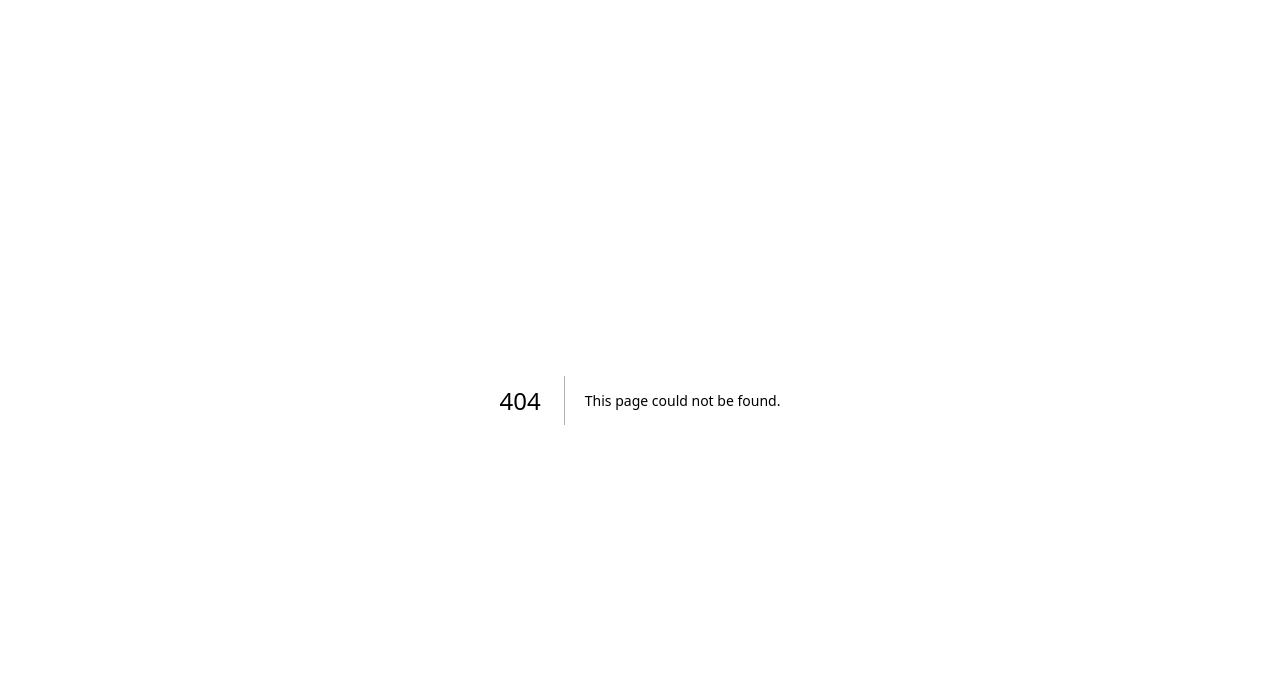
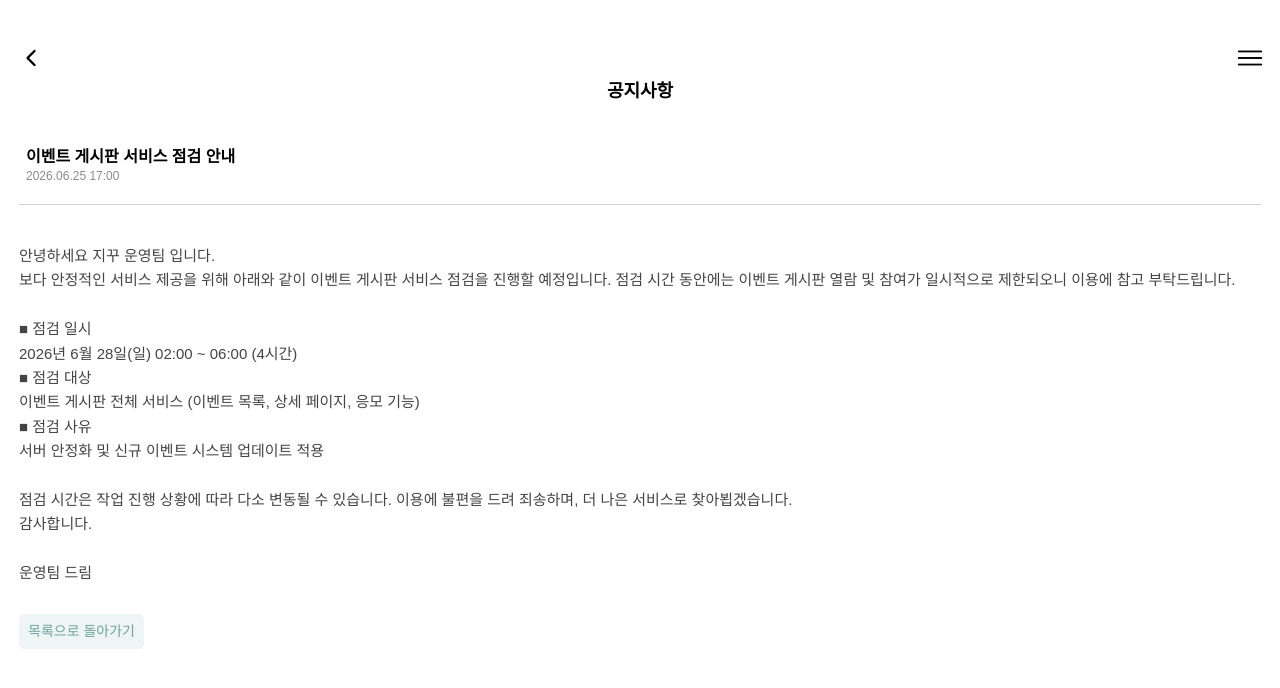
Before and after one commit to nuyh-99/ji-kku-frontend, a Next.js app in the folder frontend/: page /notices/1 in a window 1280 px wide. Before the commit this address had no page. Shown: the top 688 px of the page. Built offline with nearby package versions, Linux system fonts and the light colour scheme.

Commit message:
feat: 공지사항 상세 페이지 구현 및 동적 라우팅 연결

```diff
--- /dev/null
+++ b/frontend/src/app/notices/[id]/page.tsx
@@ -0,0 +1,11 @@
+// frontend/src/app/notices/[id]/page.tsx
+import { SpecificNotice } from '@/features/notice/components/SpecificNotice';
+
+export default async function SpecificNoticePage({
+                                                     params,
+                                                 }: {
+    params: Promise<{ id: string }>;
+}) {
+    const { id } = await params;
+    return <SpecificNotice id={id} />;
+}
--- /dev/null
+++ b/frontend/src/features/notice/components/SpecificNotice.tsx
@@ -0,0 +1,149 @@
+// frontend/src/features/notice/components/SpecificNotice.tsx
+'use client';
+
+import { useRouter } from 'next/navigation';
+
+interface NoticeDetail {
+    id: string;
+    title: string;
+    date: string;
+    body: string;
+}
+
+const noticeDetails: NoticeDetail[] = [
+    {
+        id: '1',
+        title: '이벤트 게시판 서비스 점검 안내',
+        date: '2026.06.25 17:00',
+        body: `안녕하세요 지꾸 운영팀 입니다.
+보다 안정적인 서비스 제공을 위해 아래와 같이 이벤트 게시판 서비스 점검을 진행할 예정입니다. 점검 시간 동안에는 이벤트 게시판 열람 및 참여가 일시적으로 제한되오니 이용에 참고 부탁드립니다.
+
+■ 점검 일시
+2026년 6월 28일(일) 02:00 ~ 06:00 (4시간)
+■ 점검 대상
+이벤트 게시판 전체 서비스 (이벤트 목록, 상세 페이지, 응모 기능)
+■ 점검 사유
+서버 안정화 및 신규 이벤트 시스템 업데이트 적용
+
+점검 시간은 작업 진행 상황에 따라 다소 변동될 수 있습니다. 이용에 불편을 드려 죄송하며, 더 나은 서비스로 찾아뵙겠습니다.
+감사합니다.
+
+운영팀 드림`,
+    },
+    {
+        id: '2',
+        title: '지꾸 버전 업데이트 안내',
+        date: '2026.02.18 16:23',
+        body: `안녕하세요 지꾸 운영팀 입니다.
+지꾸가 새로운 버전으로 업데이트되었습니다. 이번 업데이트에서 달라진 점을 안내드립니다.
+
+■ 주요 업데이트 내용
+- 지도 꾸미기 스티커 20종 신규 추가
+- 마이페이지 UI 개선으로 더 편리해진 정보 관리
+- 여행 기록 저장 시 발생하던 오류 수정
+- 앱 실행 속도 개선
+■ 적용 방법
+스토어에서 최신 버전으로 업데이트 후 이용해 주세요.
+
+앞으로도 더 좋은 지꾸를 만들기 위해 꾸준히 개선해 나가겠습니다. 이용해 주셔서 감사합니다.
+
+운영팀 드림`,
+    },
+    {
+        id: '3',
+        title: "새로운 지도 꾸미기 서비스 '지꾸'를 소개합니다",
+        date: '2025.04.25 08:13',
+        body: `안녕하세요 지꾸 운영팀 입니다.
+나만의 지도를 꾸미고 여행의 기록을 남기는 새로운 서비스, 지꾸를 소개합니다.
+
+■ 지꾸란?
+지꾸는 내가 다녀온 여행지를 지도 위에 기록하고, 스티커와 사진으로 나만의 지도를 꾸밀 수 있는 서비스입니다. 친구들과 여행 기록을 공유하며 다음 여행지를 함께 계획할 수도 있습니다.
+■ 이런 기능이 있어요
+- 방문한 지역을 지도에 표시하고 기록 남기기
+- 다양한 스티커로 나만의 지도 꾸미기
+- 추천 여행지와 이벤트 정보 확인하기
+- 친구와 지도를 공유하고 함께 계획 세우기
+
+앞으로 지꾸와 함께 더 즐거운 여행을 만들어가시길 바랍니다. 많은 관심과 이용 부탁드립니다.
+
+운영팀 드림`,
+    },
+];
+
+interface SpecificNoticeProps {
+    id: string;
+}
+
+export function SpecificNotice({ id }: SpecificNoticeProps) {
+    const router = useRouter();
+
+    const goBack = () => router.back();
+    const onMenu = () => console.log('메뉴 클릭');
+    const onBackToList = () => router.push('/notices');
+
+    const notice = noticeDetails.find((item) => item.id === id);
+
+    if (!notice) {
+        return (
+            <div className="w-full mx-auto min-h-screen bg-[#DCE7E6] flex flex-col items-center justify-center">
+                <p className="text-black font-[Pretendard,sans-serif] text-base">
+                    존재하지 않는 공지입니다.
+                </p>
+            </div>
+        );
+    }
+
+    return (
+        <div className="w-full mx-auto min-h-screen bg-white flex flex-col">
+            <div className="w-full min-h-30 bg-white flex flex-col">
+                <div className="relative w-full flex items-center px-[17px] pt-11 pb-[6px]">
+                    <button
+                        onClick={goBack}
+                        aria-label="뒤로가기"
+                        className="bg-transparent p-0 rounded-full inline-flex items-center justify-center transition-colors duration-200 "
+                    >
+                        <img src="/assets/chevron-left.svg" className="w-[28px] h-[28px] block" />
+                    </button>
+
+                    <button
+                        onClick={onMenu}
+                        aria-label="메뉴"
+                        className="absolute right-4 bg-transparent p-0 rounded-full inline-flex items-center justify-center transition-colors duration-200 hover:bg-black/5"
+                    >
+                        <img src="/assets/menu.png" className="w-[28px] h-[28px] block" />
+                    </button>
+                </div>
+
+                <h1 className="text-black text-center font-[Pretendard,sans-serif] text-[18px] font-bold not-italic leading-normal pb-[20px]">
+                    공지사항
+                </h1>
+            </div>
+
+            <div className="px-[26px] py-5 flex flex-col gap-[3px]">
+                <span className="text-black font-[Pretendard,sans-serif] h-[19px] text-[16px] font-bold not-italic leading-normal">
+                    {notice.title}
+                </span>
+                <span className="text-[#8B8B8B] font-[Pretendard,sans-serif] h-[17px] text-[12px] font-normal not-italic leading-normal">
+                    {notice.date}
+                </span>
+            </div>
+
+            <div className=" mx-[19px] border-t-1 border-[#D1D1D6]" />
+
+            <div className="px-[19px] pt-[39px] pb-[29px]">
+                <p className="text-[#444] font-[Pretendard,sans-serif] text-[15px] font-400 not-italic leading-relaxed whitespace-pre-line">
+                    {notice.body}
+                </p>
+            </div>
+
+            <div className="px-[19px] pb-8">
+                <button
+                    onClick={onBackToList}
+                    className="bg-[#DCE7E6]/45 text-[#6CA59C] rounded-[5px] px-[9px] py-[7px] text-[14px] font-[Pretendard,sans-serif] font-400 not-italic leading-normal transition-opacity duration-200"
+                >
+                    목록으로 돌아가기
+                </button>
+            </div>
+        </div>
+    );
+}
```
